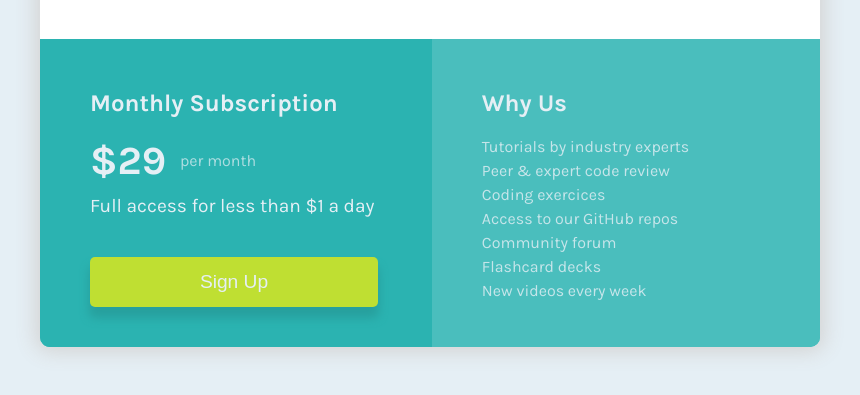
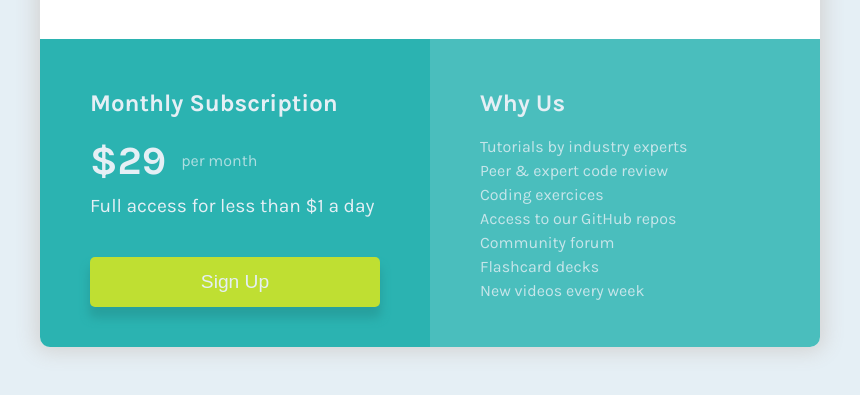
Before and after one commit to DeXoteric/learning-projects-for-web-dev, a plain HTML site: page zachg-mentor-css-pricing-card-challange/index.html in a window 1280 px wide. Shown: the part 333-728 px from the top of the page, 210-1070 px from the left. Drawn offline with Linux system fonts and the light colour scheme.

Commit message:
changed some elements to flexbox

```diff
--- a/zachg-mentor-css-pricing-card-challange/styles.css
+++ b/zachg-mentor-css-pricing-card-challange/styles.css
@@ -61,26 +61,22 @@ li {
 }
 
 #bottom-section {
+  display: flex;
   width: 100%;
   height: 55%;
-  background-color: #2bb3b1;
   color: #e5eff5;
 }
 
 #bottom-left-section {
-  display: inline-block;
-  width: 49.75%;
+  flex-basis: 50%;
   height: 100%;
-  vertical-align: top;
   background-color: #2bb3b1;
   padding: 50px;
 }
 
 #bottom-right-section {
-  display: inline-block;
-  width: 49.75%;
+  flex-basis: 50%;
   height: 100%;
-  vertical-align: top;
   background-color: #4abebd;
   padding: 50px;
 }
@@ -125,20 +121,15 @@ button:hover {
   margin-bottom: 20px;
 }
 
-#price,
-#per-month {
-  display: inline-block;
+#price-container {
+  display: flex;
+  margin-bottom: 10px;
+  align-items: center;
 }
 
 #per-month {
-  position: relative;
-  top: -8px;
-  margin-left: 10px;
+  margin-left: 15px;
   opacity: 0.7;
-}
-
-#price-container {
-  margin-bottom: 10px;
 }
 
 #bottom-right-section h4 {
@@ -151,6 +142,10 @@ button:hover {
     width: 100%;
   }
 
+  #bottom-section {
+    flex-direction: column;
+  }
+
   #card {
     height: auto;
     width: 60%;
```
